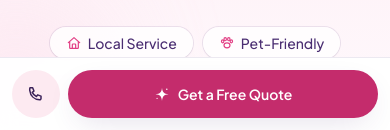
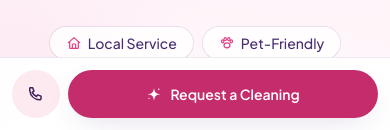
Before and after one commit to stellarlogicai/Aunt-B-s-Website, a React (Vite) app: page / in a window 390 px wide. Shown: the part 714-844 px from the top of the page. Built offline with nearby package versions, Linux system fonts and the light colour scheme.

Commit message:
Point mobile CTA to booking page

```diff
--- a/src/components/StickyQuoteBar.jsx
+++ b/src/components/StickyQuoteBar.jsx
@@ -1,9 +1,6 @@
 import { business } from '../data/content';
 import { SparkleIcon, PhoneIcon } from './icons';
 
-// Fixed CTA bar shown only on small screens, so a quote is always one tap
-// away while browsing on a phone. Pairs with the pb-24 spacer in App.jsx so
-// it never covers the footer content.
 export default function StickyQuoteBar() {
   return (
     <div
@@ -17,9 +14,9 @@ export default function StickyQuoteBar() {
       >
         <PhoneIcon className="h-5 w-5" />
       </a>
-      <a href="#quote" className="btn-primary flex-1">
+      <a href="/book" className="btn-primary flex-1">
         <SparkleIcon className="h-4 w-4" />
-        Get a Free Quote
+        Request a Cleaning
       </a>
     </div>
   );
```
